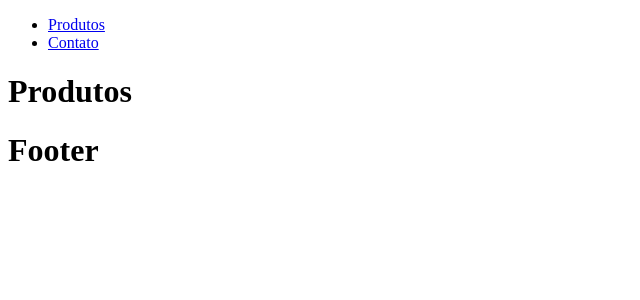
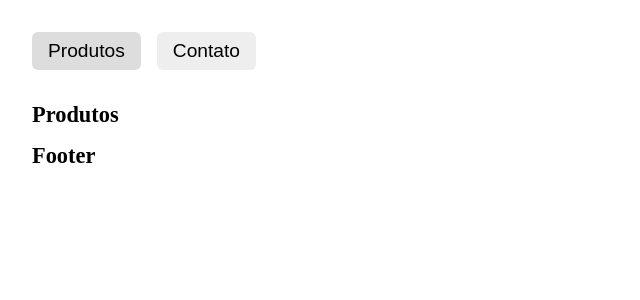
Before and after one commit to MarceloZanguettin/react_router_desafio1, a React (Vite) app: page / in a window 1280 px wide. Shown: the top 300 px of the page, without its empty margins (0-640 px from the left). Built offline with nearby package versions, Linux system fonts and the light colour scheme; the HTML template or start-up script is replaced by a standard one.

Commit message:
Editado o .css do Header

```diff
--- a/src/App.css
+++ b/src/App.css
@@ -0,0 +1,17 @@
+body {
+  margin: 2rem;
+}
+
+img {
+  max-width: 100%;
+  border-radius: 0.5rem;
+}
+
+a {
+  text-decoration: none;
+  color: black;
+}
+
+h1 {
+  font-size: 1.4rem;
+}
--- a/src/Components/Footer.jsx
+++ b/src/Components/Footer.jsx
@@ -3,7 +3,7 @@ import styles from './Footer.module.css';
 
 const Footer = () => {
   return (
-    <div>
+    <div className={styles.footer}>
       <h1>Footer</h1>
     </div>
   );
--- a/src/Components/Header.module.css
+++ b/src/Components/Header.module.css
@@ -0,0 +1,29 @@
+.header {
+  margin-bottom: 2rem;
+}
+
+.header ul {
+  display: flex;
+  padding: 0px;
+  margin: 0px;
+  list-style: none;
+}
+.header ul li {
+  margin-right: 1rem;
+}
+
+.link {
+  display: block;
+  text-decoration: none;
+  font-size: 1.2rem;
+  font-family: Arial, Helvetica, sans-serif;
+  color: black;
+  background: #eee;
+  padding: 0.5rem 1rem;
+  border-radius: 6px;
+}
+
+.header :global(.active),
+.link:hover {
+  background: #ddd;
+}
--- a/src/Components/Produtos.jsx
+++ b/src/Components/Produtos.jsx
@@ -3,7 +3,7 @@ import styles from './Produtos.module.css';
 
 const Produtos = () => {
   return (
-    <div>
+    <div className={styles.produtos}>
       <h1>Produtos</h1>
     </div>
   );
```
